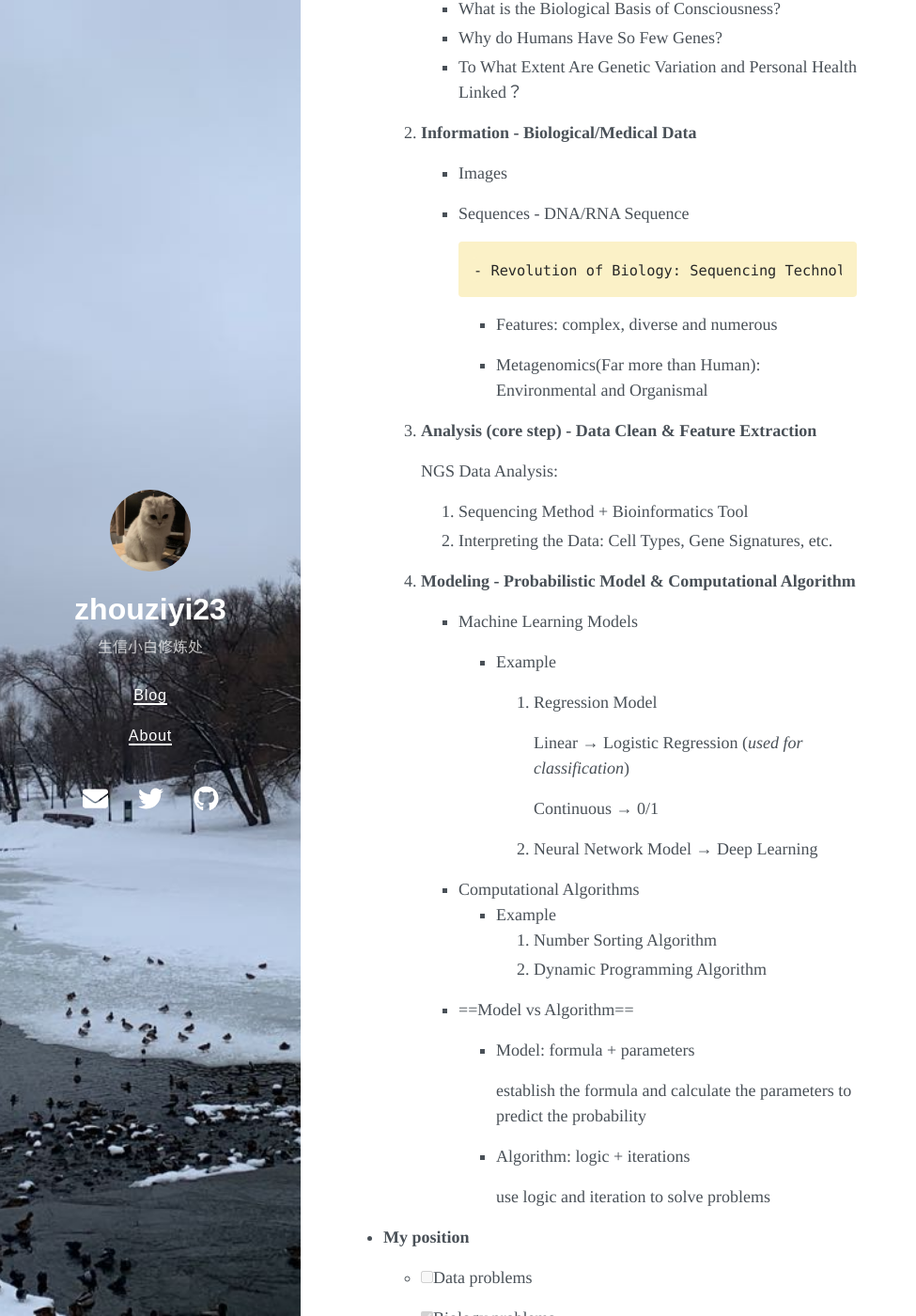
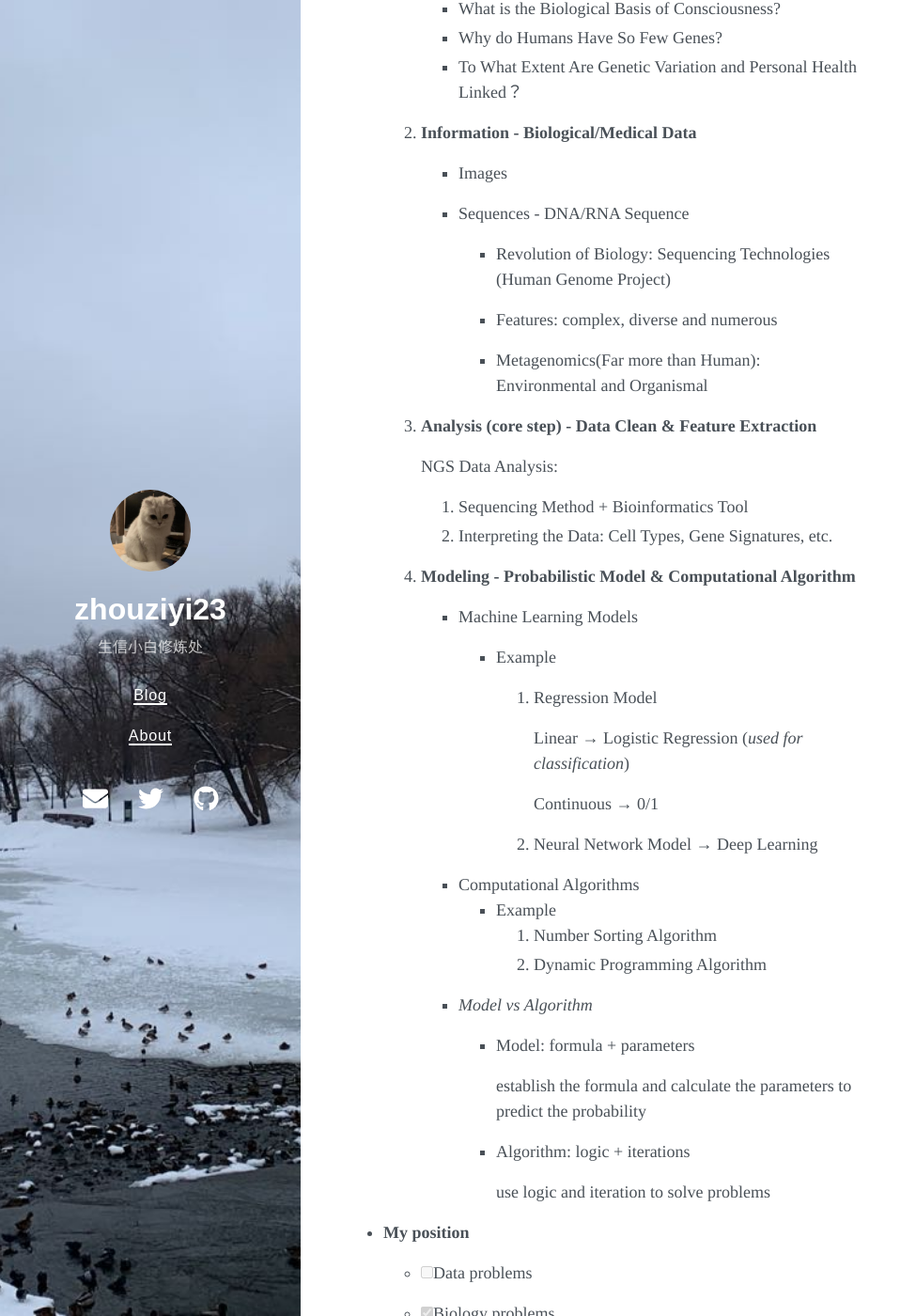
Before and after one commit to zhouziyi23/zhouziyi23.github.io, a Jekyll site: the page built from _posts/2024-09-18-bioinfomatics.md, in a window 1280 px wide and 1400 px high, scrolled down 368 px. Shown: the whole window at 94% size, without its empty margins (0-975 px from the left). Built offline with Jekyll 4.4.1, drawn with Linux system fonts in a browser that asks for light colours; nearby versions of some CDN libraries.

```diff
--- a/_posts/2024-09-18-bioinfomatics.md
+++ b/_posts/2024-09-18-bioinfomatics.md
@@ -27,7 +27,7 @@ date: 2024-09-19 00:00 +0800
 
      - Sequences - DNA/RNA Sequence
 
-       	- Revolution of Biology: Sequencing Technologies (Human Genome Project)
+       - Revolution of Biology: Sequencing Technologies (Human Genome Project)
 
        - Features: complex, diverse and numerous
 
@@ -59,7 +59,7 @@ date: 2024-09-19 00:00 +0800
          1. Number Sorting Algorithm
          2. Dynamic Programming Algorithm
 
-     - ==Model vs Algorithm==
+     - *Model vs Algorithm*
 
        - Model: formula + parameters
 
```
